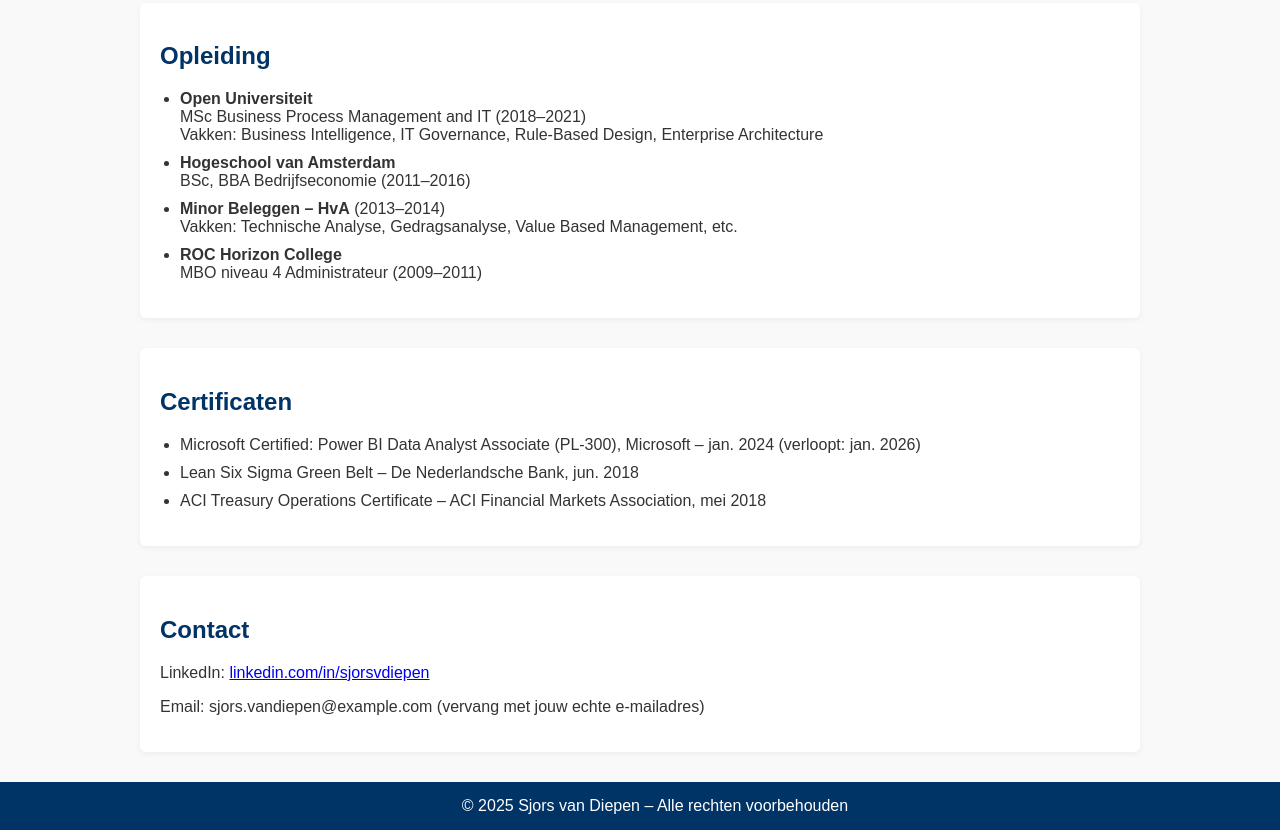
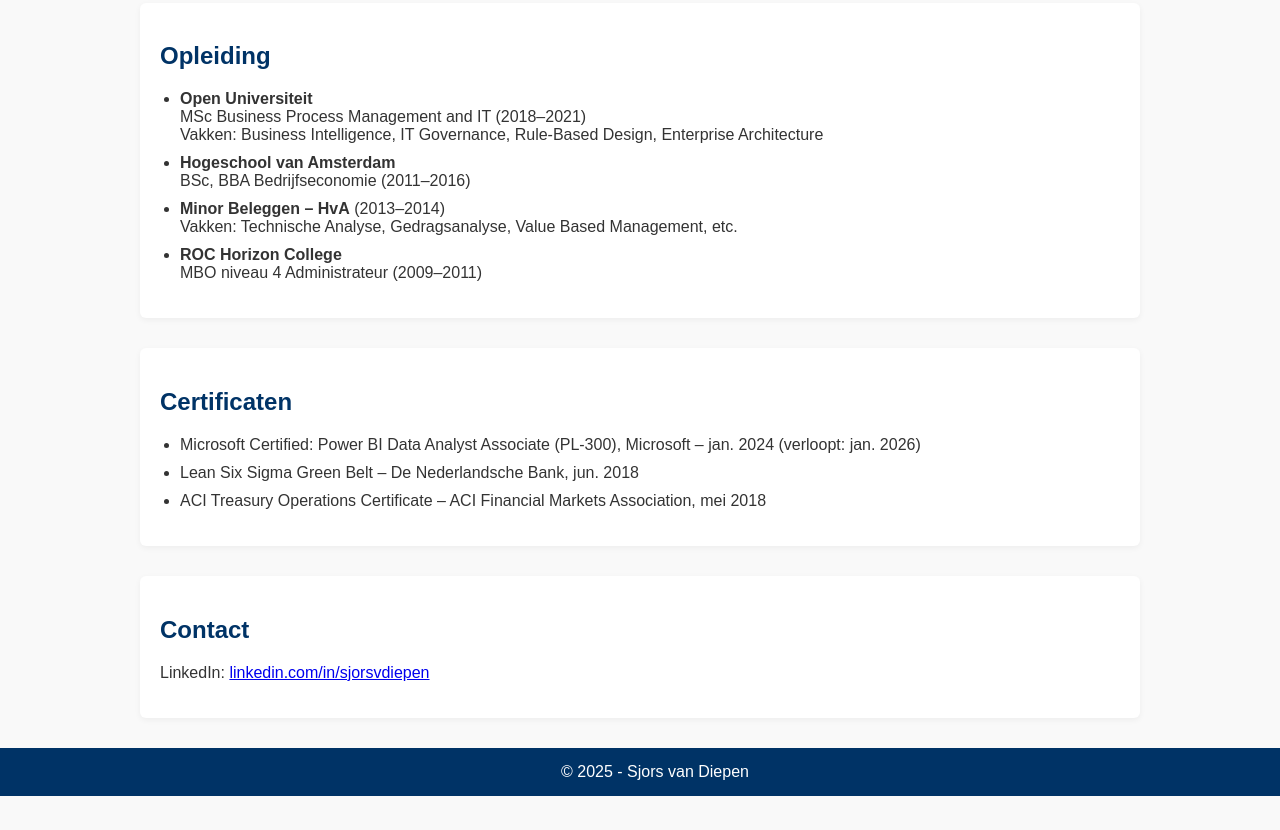
Before and after one commit to CodyLover/www, a plain HTML site: page index.html in a window 1280 px wide. Shown: the part 1227-2057 px from the top of the page. After the commit the page ends 2023 px from the top, so only its background shows below. Drawn offline with Linux system fonts and the light colour scheme.

Commit message:
Update index.html

```diff
--- a/index.html
+++ b/index.html
@@ -176,13 +176,12 @@
 <section id="contact">
   <h2>Contact</h2>
   <p>LinkedIn: <a href="https://www.linkedin.com/in/sjorsvdiepen" target="_blank">linkedin.com/in/sjorsvdiepen</a></p>
-  <p>Email: sjors.vandiepen@example.com (vervang met jouw echte e-mailadres)</p>
 </section>
 
 </main>
 
 <footer>
-  &copy; 2025 Sjors van Diepen – Alle rechten voorbehouden
+  &copy; 2025 - Sjors van Diepen
 </footer>
 
 </body>
```
